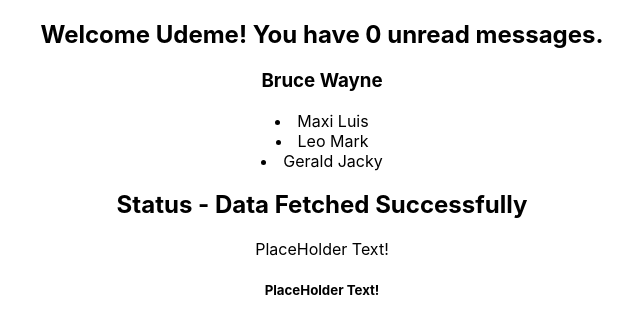
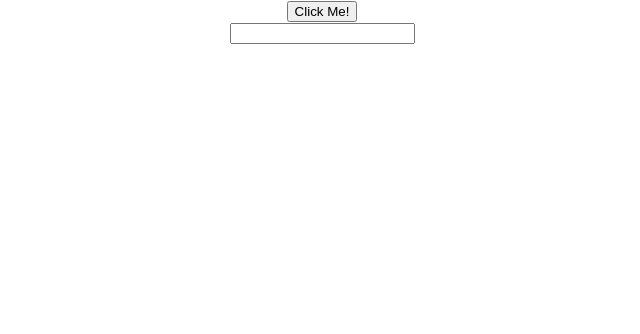
Before and after one commit to Udeme01/Tutorial---React-TypeScript-Demo, a React (Create React App) app: page / in a window 1280 px wide. Shown: the top 334 px of the page, without its empty margins (318-958 px from the left). Built offline with nearby package versions, Linux system fonts and the light colour scheme.

Commit message:
added 'Button and Input' components

```diff
--- a/src/App.tsx
+++ b/src/App.tsx
@@ -7,6 +7,8 @@
 import Status from './components/Status';
 import Heading from './components/Heading';
 import Oscar from './components/Oscar';
+import Button from './components/Button';
+import Input from './components/Input';
 
 function App() {
   // created a new person object with first and last as properties.
@@ -33,14 +35,19 @@
 
   return (
     <div className="App">
-      <Greet name = 'Udeme' isLoggedIn = {true} />
-      <Person hisname = {personName} />
-      <PersonList names = {namesList} />
-      <Status status='success' />
-      <Heading>Heading PlaceHolder Text</Heading>
-      <Oscar>
+      {/* <Greet name = 'Udeme' isLoggedIn = {true} /> */}
+      {/* <Person hisname = {personName} /> */}
+      {/* <PersonList names = {namesList} /> */}
+      {/* <Status status='success' /> */}
+      {/* <Heading>Heading PlaceHolder Text</Heading> */}
+      {/* <Oscar>
         <Heading>Oscar goes to Leonardo Dicaprio!</Heading>
-      </Oscar>
+      </Oscar> */}
+      <Button handleClick={(event, id) => {
+        console.log('button clicked', event, id)
+      }} />
+
+      <Input value = '' handleChange={event => console.log(event)}/>
     </div>
   );
 }
--- /dev/null
+++ b/src/components/Button.tsx
@@ -0,0 +1,18 @@
+import React from "react";
+
+type ButtonProps = {
+    // An event passed into the click handler,...with a type of "React.MouseEvent/MouseEvent" that's narrowed down to an <HTMLButtonElement>...
+  handleClick: (event: React.MouseEvent<HTMLButtonElement>, id: number) => void;
+};
+
+const Button = (props: ButtonProps) => {
+  return (
+    <div>
+      <button onClick={event => props.handleClick(event, 1)}>Click Me!</button>
+    </div>
+  );
+};
+
+export default Button;
+
+// Typing a click event as a component props.
--- /dev/null
+++ b/src/components/Input.tsx
@@ -0,0 +1,22 @@
+import React from 'react';
+
+type InputProps = {
+    value: string
+    handleChange: (event: React.ChangeEvent<HTMLInputElement>) => void
+}
+
+const Input = (props: InputProps) => {
+    const inputHandleChange = (event: React.ChangeEvent<HTMLInputElement>) => {console.log(event)}
+  return (
+    <div>
+      <input type='text' value = {props.value} onChange={props.handleChange}/>
+    </div>
+  );
+}
+
+export default Input;
+
+
+// Type the onChange event on an input element...
+
+// Typing event arguments remains the same, doesn't matter if you pass the event as a props or you define it within the component.
```
